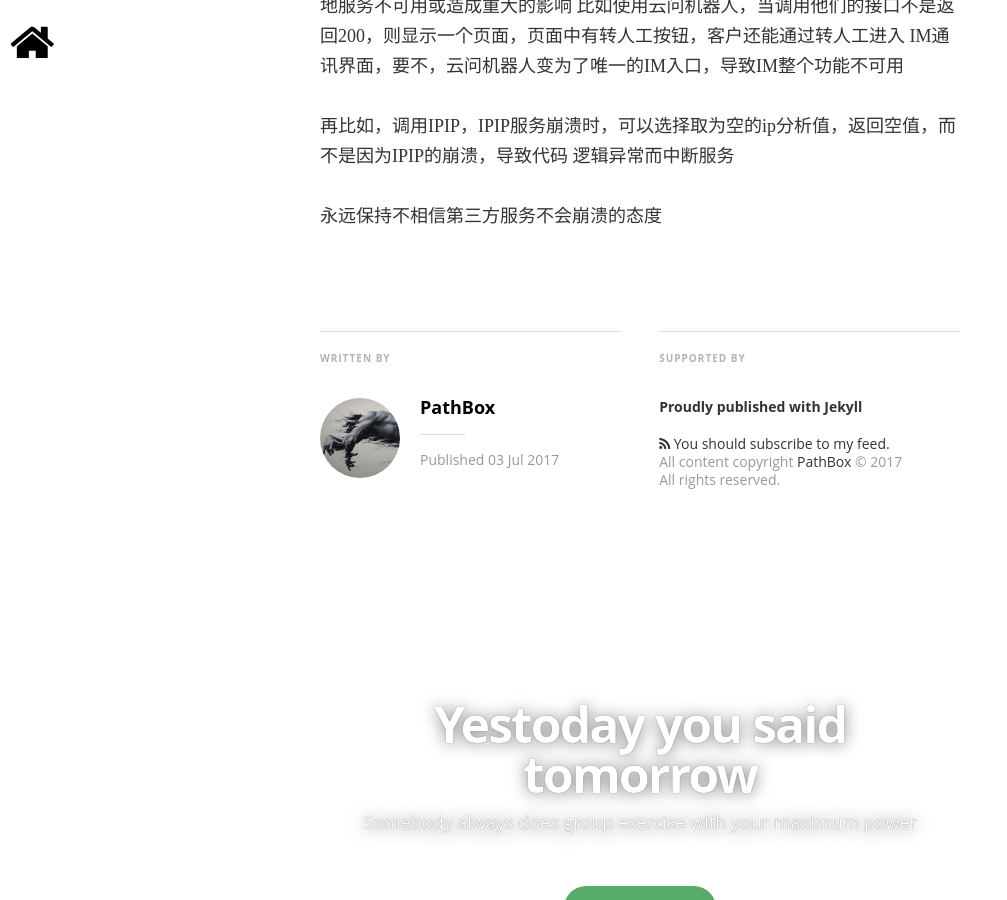
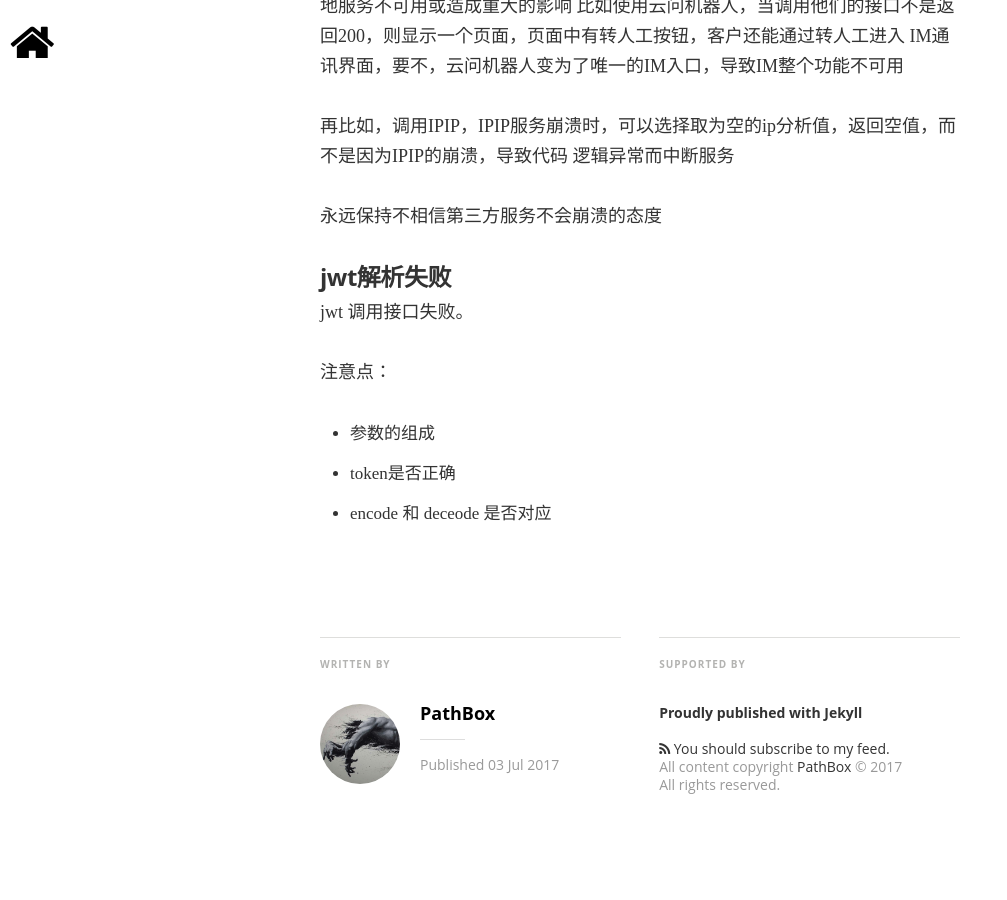
Before and after one commit to pathbox/pathbox.github.io, a Jekyll site: the page built from _posts/2017-07-03-work-summary-in-Udesk-six.md, in a window 1280 px wide and 900 px high, scrolled down 5277 px. Shown: the whole window, without its empty margins (0-1007 px from the left). Built offline with Jekyll 4.4.1, drawn with Linux system fonts in a browser that asks for light colours; nearby versions of some CDN libraries; some web fonts are replaced; comment, search, counter and statistics services are not loaded.

Commit message:
jwt解析失败

```diff
--- a/_posts/2017-07-03-work-summary-in-Udesk-six.md
+++ b/_posts/2017-07-03-work-summary-in-Udesk-six.md
@@ -140,3 +140,12 @@ IM通讯界面，要不，云问机器人变为了唯一的IM入口，导致IM
 逻辑异常而中断服务
 
 永远保持不相信第三方服务不会崩溃的态度
+
+###### jwt解析失败
+jwt 调用接口失败。
+
+注意点：
+
++ 参数的组成
++ token是否正确
++ encode 和 deceode 是否对应
```
